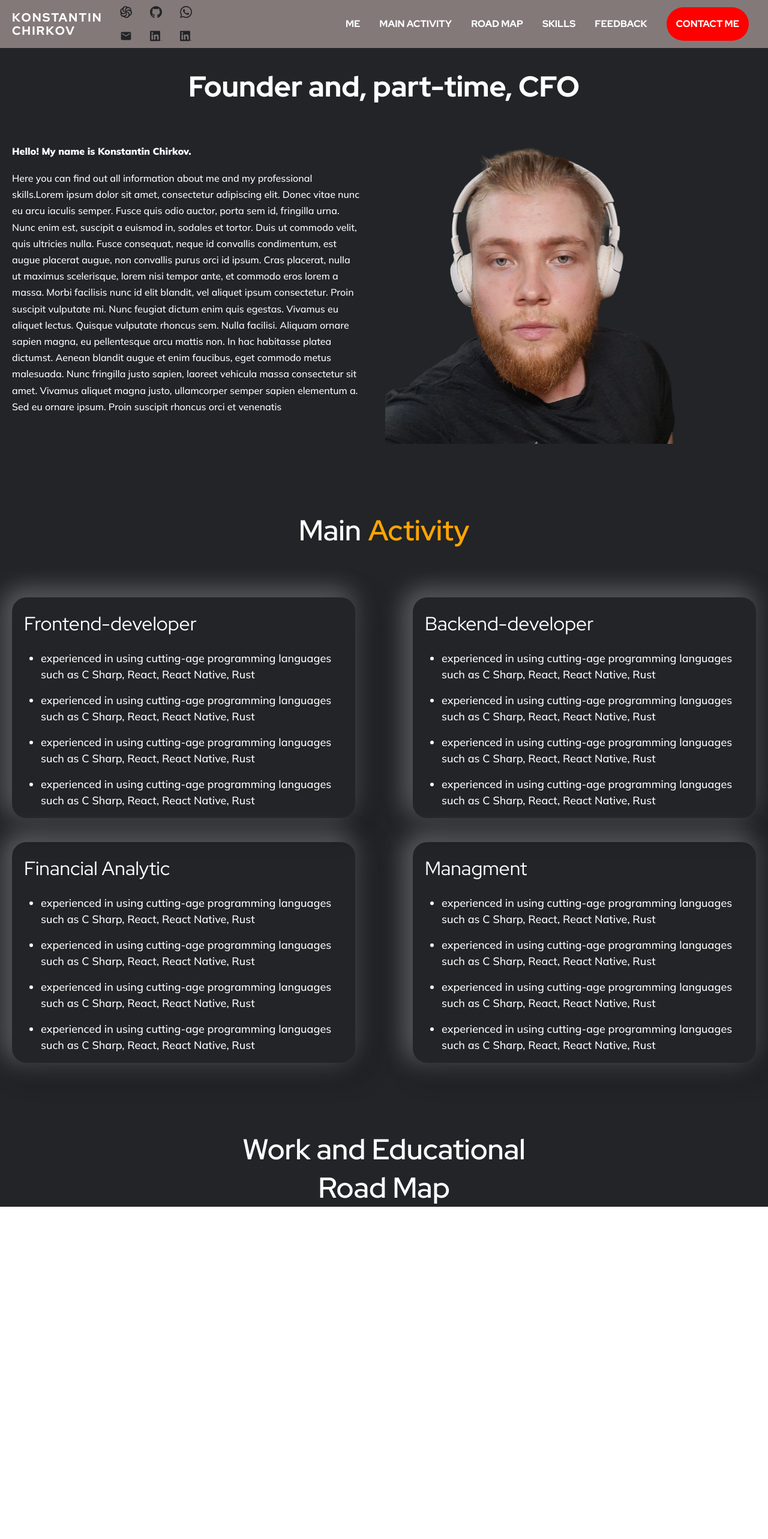
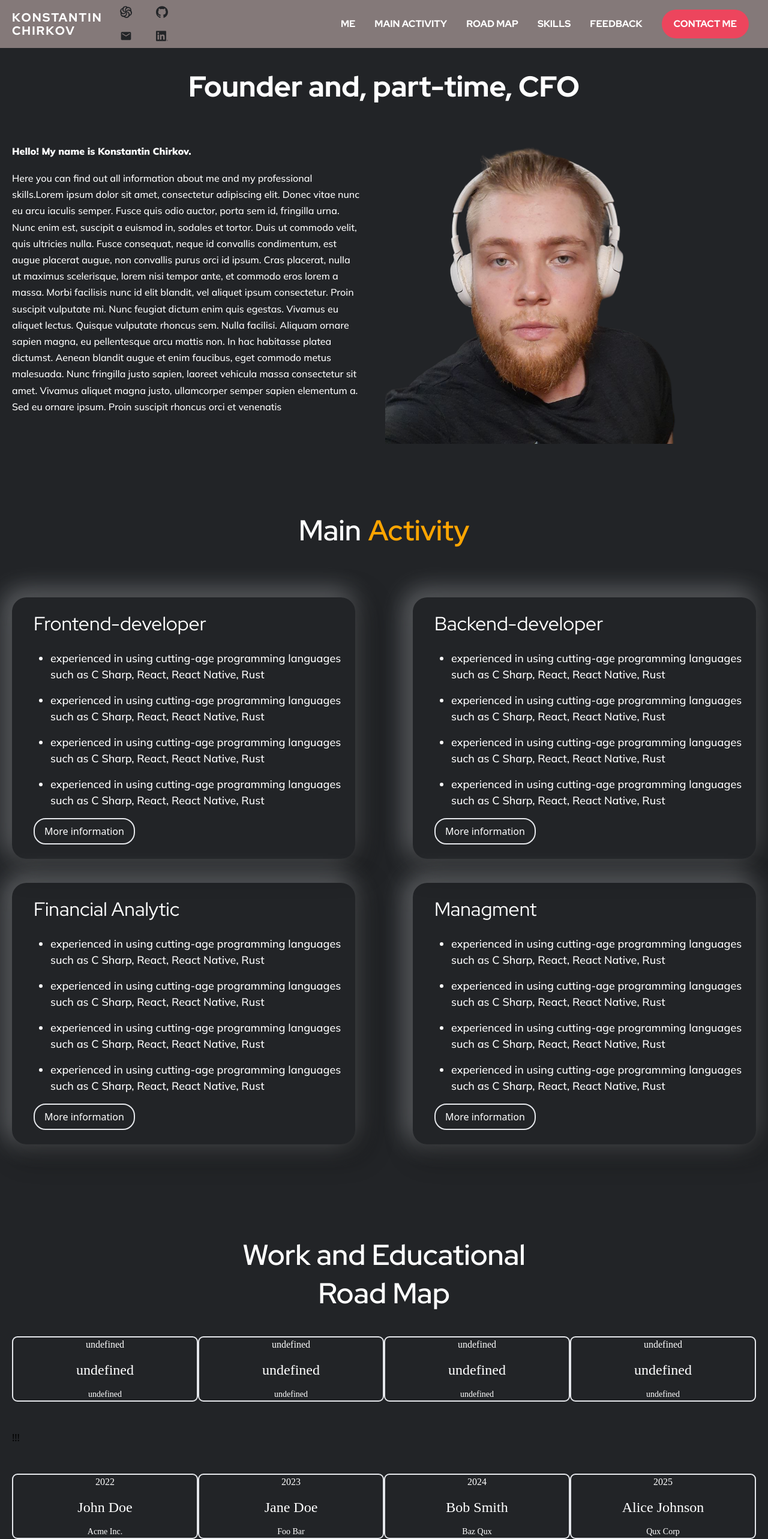
Before and after one commit to ReD1KC/my_site-resume, a SvelteKit app: page / in a window 1280 px wide. Shown: the whole page at 60% size. Before the commit the page ends 2012 px from the top, so only its background shows below. Built offline with nearby package versions, Linux system fonts and the light colour scheme.

Commit message:
Поделяль

```diff
--- a/src/routes/Header.svelte
+++ b/src/routes/Header.svelte
@@ -16,14 +16,14 @@
 		</div>
 		<div class="flex flex-wrap pl-20">
 			<div class="flex w-full justify-between">
-				<a class="flex" href=""><img src={cw} alt="" /></a>
-				<a class="flex" href=""><img src={gh} alt="" /></a>
-				<a class="flex" href=""><img src={wt} alt="" /></a>
+				<a class="flex" href="https://www.codewars.com/users/ReD1KC"><img src={cw} alt="" /></a>
+				<a class="flex" href="https://github.com/ReD1KC"><img src={gh} alt="" /></a>
 			</div>
 			<div class="flex w-full justify-between">
-				<a class="flex" href=""><img src={em} alt="" /></a>
-				<a class="flex" href=""><img src={lk} alt="" /></a>
-				<a class="flex" href=""><img src={lk} alt="" /></a>
+				<a class="flex" href="mailto:tchirkokwork@gmail.com"><img src={em} alt="" /></a>
+				<a class="flex" href="https://www.linkedin.com/in/konstantin-chirkov-7554432b3/"
+					><img src={lk} alt="" /></a
+				>
 			</div>
 		</div>
 	</div>
@@ -38,8 +38,8 @@
 		<div class="flex">
 			<a class="font-[RHD700] text-white uppercase" href="/Feedback">Feedback</a>
 		</div>
-		<div class="flex bg-[red] rounded-[30px]">
-			<button class="p-4 font-[RHD700] text-white uppercase">Contact Me</button>
+		<div class="flex bg-[#ED455D] rounded-[30px]">
+			<button class="pt-3 pb-3 pr-5 pl-5 font-[RHD700] text-white uppercase">Contact Me</button>
 		</div>
 		<div class="flex font-[RHD700] text-white uppercase"></div>
 	</div>
--- a/src/routes/Mainactivity.svelte
+++ b/src/routes/Mainactivity.svelte
@@ -1,107 +1,53 @@
-<script></script>
+<script>
+	import SkillCard from './small_components/SkillCard.svelte';
+</script>
 
 <div class="flex-col pt-28">
 	<div class="flex items-center justify-center text-5xl leading-[64px] text-center text-white">
 		<h1 class="flex text-white font-[RHD600] pb-20">
-			Main <span class="text-[orange] pl-3"> Activity</span>
+			Main <span class="text-[orange] pl-3">Activity</span>
 		</h1>
 	</div>
 	<div class="flex gap-24">
 		<div class="flex-col w-1/2">
-			<div
-				class="flex-col mb-10 shadow-[9px_9px_40px_13px_rgba(13,12,12,0.4),-6px_-6px_40px_5px_rgba(245,249,255,0.4)] rounded-3xl inset-[0%]"
-			>
-				<h1 class="flex text-white font-[RHD400] p-5 text-[32px]">Frontend-developer</h1>
-				<ul class="flex-col list-disc pl-12">
-					<li class="text-white pb-4 font-[M500] text-[18px]">
-						experienced in using cutting-age programming languages such as C Sharp, React, React
-						Native, Rust
-					</li>
-					<li class="text-white pb-4 font-[M500] text-[18px]">
-						experienced in using cutting-age programming languages such as C Sharp, React, React
-						Native, Rust
-					</li>
-					<li class="text-white pb-4 font-[M500] text-[18px]">
-						experienced in using cutting-age programming languages such as C Sharp, React, React
-						Native, Rust
-					</li>
-					<li class="text-white pb-4 font-[M500] text-[18px]">
-						experienced in using cutting-age programming languages such as C Sharp, React, React
-						Native, Rust
-					</li>
-				</ul>
-			</div>
-			<div
-				class="flex-col shadow-[9px_9px_40px_13px_rgba(13,12,12,0.4),-6px_-6px_40px_5px_rgba(245,249,255,0.4)] rounded-3xl inset-[0%]"
-			>
-				<h1 class="flex text-white font-[RHD400] p-5 text-[32px]">Financial Analytic</h1>
-				<ul class="flex-col list-disc pl-12">
-					<li class="text-white pb-4 font-[M500] text-[18px]">
-						experienced in using cutting-age programming languages such as C Sharp, React, React
-						Native, Rust
-					</li>
-					<li class="text-white pb-4 font-[M500] text-[18px]">
-						experienced in using cutting-age programming languages such as C Sharp, React, React
-						Native, Rust
-					</li>
-					<li class="text-white pb-4 font-[M500] text-[18px]">
-						experienced in using cutting-age programming languages such as C Sharp, React, React
-						Native, Rust
-					</li>
-					<li class="text-white pb-4 font-[M500] text-[18px]">
-						experienced in using cutting-age programming languages such as C Sharp, React, React
-						Native, Rust
-					</li>
-				</ul>
-			</div>
+			<SkillCard
+				title="Frontend-developer"
+				skills={[
+					'experienced in using cutting-age programming languages such as C Sharp, React, React Native, Rust',
+					'experienced in using cutting-age programming languages such as C Sharp, React, React Native, Rust',
+					'experienced in using cutting-age programming languages such as C Sharp, React, React Native, Rust',
+					'experienced in using cutting-age programming languages such as C Sharp, React, React Native, Rust'
+				]}
+			/>
+			<SkillCard
+				title="Financial Analytic"
+				skills={[
+					'experienced in using cutting-age programming languages such as C Sharp, React, React Native, Rust',
+					'experienced in using cutting-age programming languages such as C Sharp, React, React Native, Rust',
+					'experienced in using cutting-age programming languages such as C Sharp, React, React Native, Rust',
+					'experienced in using cutting-age programming languages such as C Sharp, React, React Native, Rust'
+				]}
+			/>
 		</div>
 		<div class="flex-col w-1/2">
-			<div
-				class="flex-col mb-10 shadow-[9px_9px_40px_13px_rgba(13,12,12,0.4),-6px_-6px_40px_5px_rgba(245,249,255,0.4)] rounded-3xl inset-[0%]"
-			>
-				<h1 class="flex text-white font-[RHD400] p-5 text-[32px]">Backend-developer</h1>
-				<ul class="flex-col list-disc pl-12">
-					<li class="text-white pb-4 font-[M500] text-[18px]">
-						experienced in using cutting-age programming languages such as C Sharp, React, React
-						Native, Rust
-					</li>
-					<li class="text-white pb-4 font-[M500] text-[18px]">
-						experienced in using cutting-age programming languages such as C Sharp, React, React
-						Native, Rust
-					</li>
-					<li class="text-white pb-4 font-[M500] text-[18px]">
-						experienced in using cutting-age programming languages such as C Sharp, React, React
-						Native, Rust
-					</li>
-					<li class="text-white pb-4 font-[M500] text-[18px]">
-						experienced in using cutting-age programming languages such as C Sharp, React, React
-						Native, Rust
-					</li>
-				</ul>
-			</div>
-			<div
-				class="flex-col shadow-[9px_9px_40px_13px_rgba(13,12,12,0.4),-6px_-6px_40px_5px_rgba(245,249,255,0.4)] rounded-3xl inset-[0%]"
-			>
-				<h1 class="flex text-white font-[RHD400] p-5 text-[32px]">Managment</h1>
-				<ul class="flex-col list-disc pl-12">
-					<li class="text-white pb-4 font-[M500] text-[18px]">
-						experienced in using cutting-age programming languages such as C Sharp, React, React
-						Native, Rust
-					</li>
-					<li class="text-white pb-4 font-[M500] text-[18px]">
-						experienced in using cutting-age programming languages such as C Sharp, React, React
-						Native, Rust
-					</li>
-					<li class="text-white pb-4 font-[M500] text-[18px]">
-						experienced in using cutting-age programming languages such as C Sharp, React, React
-						Native, Rust
-					</li>
-					<li class="text-white pb-4 font-[M500] text-[18px]">
-						experienced in using cutting-age programming languages such as C Sharp, React, React
-						Native, Rust
-					</li>
-				</ul>
-			</div>
+			<SkillCard
+				title="Backend-developer"
+				skills={[
+					'experienced in using cutting-age programming languages such as C Sharp, React, React Native, Rust',
+					'experienced in using cutting-age programming languages such as C Sharp, React, React Native, Rust',
+					'experienced in using cutting-age programming languages such as C Sharp, React, React Native, Rust',
+					'experienced in using cutting-age programming languages such as C Sharp, React, React Native, Rust'
+				]}
+			/>
+			<SkillCard
+				title="Managment"
+				skills={[
+					'experienced in using cutting-age programming languages such as C Sharp, React, React Native, Rust',
+					'experienced in using cutting-age programming languages such as C Sharp, React, React Native, Rust',
+					'experienced in using cutting-age programming languages such as C Sharp, React, React Native, Rust',
+					'experienced in using cutting-age programming languages such as C Sharp, React, React Native, Rust'
+				]}
+			/>
 		</div>
 	</div>
 </div>
--- a/src/routes/Work_Education.svelte
+++ b/src/routes/Work_Education.svelte
@@ -1,10 +1,27 @@
-<script></script>
+<script>
+	import WeCard from './small_components/WE_Card.svelte';
+</script>
 
-<div class="flex-col pt-28">
+<div class="flex-col pt-28 relative">
 	<div class="flex items-center justify-center text-5xl leading-[64px] text-center text-white">
 		<div class="flex-col items-center justify-center">
 			<h1 class="flex text-white font-[RHD600]">Work and Educational</h1>
 			<h1 class="flex text-white font-[RHD600] items-center justify-center">Road Map</h1>
 		</div>
 	</div>
+	<div class="flex-col pt-10">
+		<div class="flex">
+			<WeCard />
+			<WeCard />
+			<WeCard />
+			<WeCard />
+		</div>
+		<div class="flex pt-12 pb-12">!!!</div>
+		<div class="flex">
+			<WeCard year="2022" whom="John Doe" company="Acme Inc." borderColor="#48B3F2" />
+			<WeCard year="2023" whom="Jane Doe" company="Foo Bar" borderColor="#48B3F2" />
+			<WeCard year="2024" whom="Bob Smith" company="Baz Qux" borderColor="#48B3F2" />
+			<WeCard year="2025" whom="Alice Johnson" company="Qux Corp" borderColor="#48B3F2" />
+		</div>
+	</div>
 </div>
--- /dev/null
+++ b/src/routes/small_components/SkillCard.svelte
@@ -0,0 +1,18 @@
+<script>
+	export let title;
+	export let skills;
+</script>
+
+<div
+	class="flex-col mb-10 pl-4 shadow-[9px_9px_40px_13px_rgba(13,12,12,0.4),-6px_-6px_40px_5px_rgba(245,249,255,0.4)] rounded-3xl inset-[0%]"
+>
+	<h1 class="flex text-white font-[RHD400] p-5 text-[32px]">{title}</h1>
+	<ul class="flex-col list-disc pl-12">
+		{#each skills as skill, index}
+			<li class="text-white pb-4 font-[M500] text-[18px]">{skill}</li>
+		{/each}
+	</ul>
+	<div class="flex pl-5 pb-6">
+		<button class="border-2 rounded-[20px] pt-2 pb-2 pr-4 pl-4 text-white">More information</button>
+	</div>
+</div>
--- /dev/null
+++ b/src/routes/small_components/WE_Card.svelte
@@ -0,0 +1,14 @@
+<script>
+	export let year;
+	export let whom;
+	export let company;
+	export let borderColor = '#FA8E41';
+</script>
+
+<div class="flex-col border-2 rounded-[9px] w-[516px] border-[{borderColor}]">
+	<h1 class="flex items-center justify-center text-white font-[M600] text-[16px]">{year}</h1>
+	<h1 class="flex items-center justify-center pb-3 pt-3 text-white font-[M400] text-[24px]">
+		{whom}
+	</h1>
+	<h1 class="flex items-center justify-center text-white font-[M600] text-[14px]">{company}</h1>
+</div>
```
